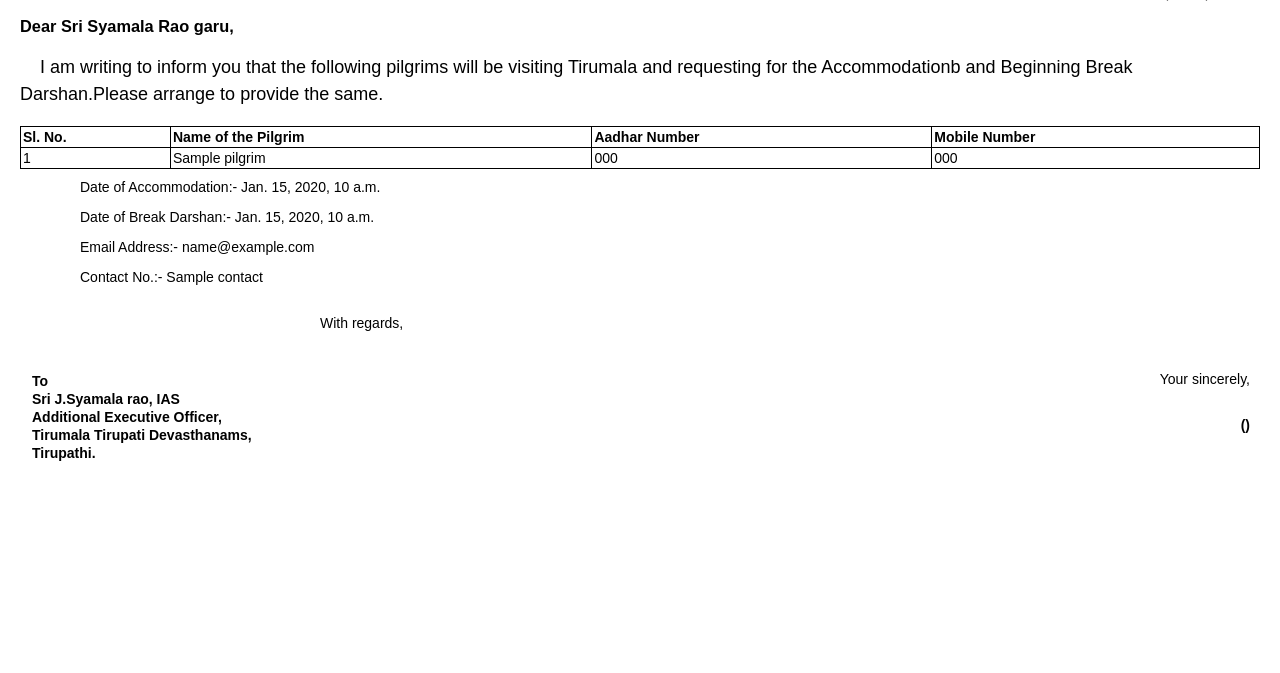
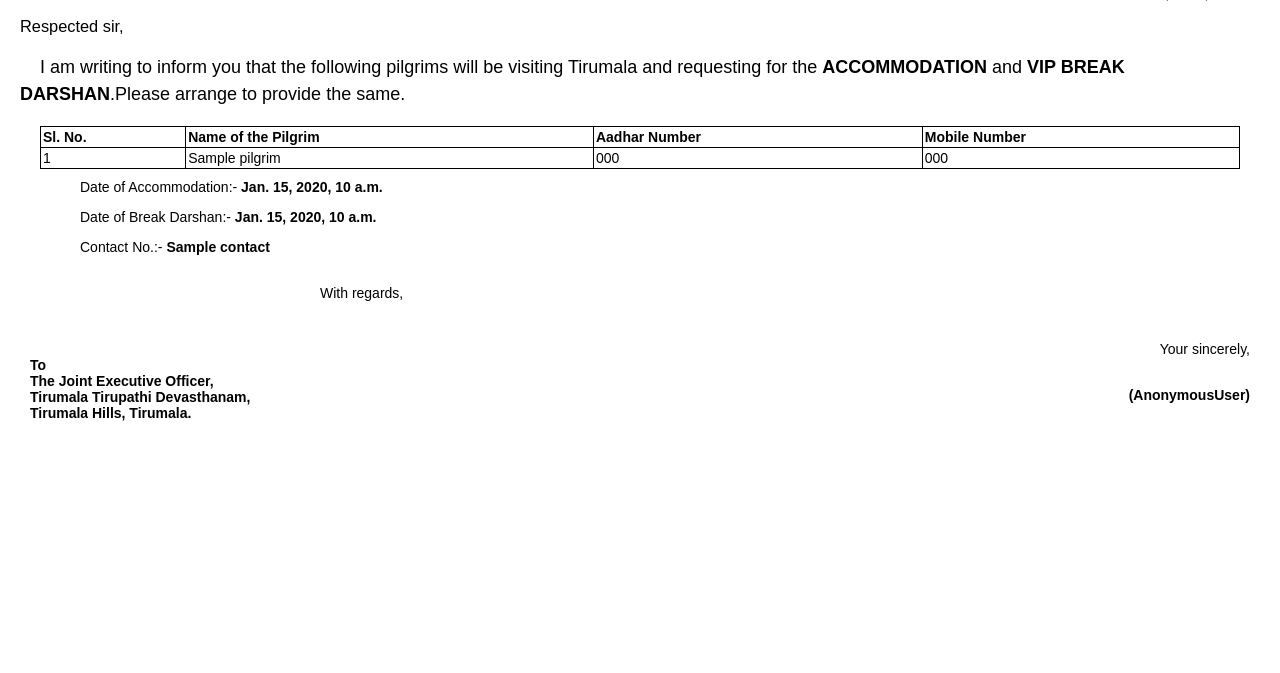
Before and after one commit to NareshReddy553/TTDVipTicketBook, a Django app: template templates/vip_darshan_letter.html in a window 1280 px wide. Shown: the part 127-800 px from the top of the page. Run offline with Django 5.2, Linux system fonts and the light colour scheme; tables that the repository leaves empty hold one stand-in row (values such as "Sample post"); the template is opened without the code that fills it: values that come from a table or form of the project are taken from there, most other values are stand-ins (such as "Sample title", 1, 10 or a date in 2020).

Commit message:
vip letter

```diff
--- a/templates/vip_darshan_letter.html
+++ b/templates/vip_darshan_letter.html
@@ -26,7 +26,7 @@
       }
       .paragraph p {
         text-indent: 20px;
-        font-size: 18px;
+        font-size: 16px;
         line-height: 1.5;
         word-spacing: 3;
       }
@@ -118,11 +118,11 @@
       </div>
       <!-- Date -->
       <div class="date">
-        <p style="font-weight: 600">DATE: {{date}}</p>
+        <p>Date <span style="font-weight: bold">{{current_date}}</span></p>
       </div>
       <!-- Salutation -->
       <div class="salutation">
-        <h3 style="font-weight: 600">Dear Sri Syamala Rao garu,</h3>
+        <h3 style="font-weight: 500">Respected sir,</h3>
       </div>
       <!-- Paragraph -->
       <!-- <div class="paragraph">
@@ -136,11 +136,14 @@
       <div class="paragraph">
         <p style="text-indent: 20px; font-size: 18px">
           I am writing to inform you that the following pilgrims will be
-          visiting Tirumala and requesting for the Accommodationb and Beginning
-          Break Darshan.Please arrange to provide the same.
+          visiting Tirumala and requesting for the
+          <span style="font-weight: bold">ACCOMMODATION</span> and
+          <span style="font-weight: bold">VIP BREAK DARSHAN</span>.Please
+          arrange to provide the same.
         </p>
       </div>
       <!-- Table -->
+       <div class="pilgrim-table" style="margin:0px 20px 0px 20px">
       <table class="bordered-table">
         <thead>
           <tr>
@@ -161,14 +164,20 @@
           {% endfor %}
         </tbody>
       </table>
+    </div>
       <!-- Content -->
       <div class="content">
         <p style="margin-top: 10px">
-          Date of Accommodation:- {{ accommodation_date }}
+          Date of Accommodation:-
+          <span style="font-weight: bold">{{ accommodation_date }}</span>
         </p>
-        <p>Date of Break Darshan:- {{ darshan_date }}</p>
-        <p>Email Address:- {{ email }}</p>
-        <p>Contact No.:- {{ contact }}</p>
+        <p>
+          Date of Break Darshan:-
+          <span style="font-weight: bold">{{ darshan_date }}</span>
+        </p>
+        <p>
+          Contact No.:- <span style="font-weight: bold">{{ contact }}</span>
+        </p>
       </div>
       <!-- wish -->
       <div class="wish">
@@ -178,16 +187,15 @@
       <table class="pdf-table">
         <tr>
           <td class="left-content">
-            <p class="label">To</p>
-            <p>Sri J.Syamala rao, IAS</p>
-            <p>Additional Executive Officer,</p>
-            <p>Tirumala Tirupati Devasthanams,</p>
-            <p>Tirupathi.</p>
+            <br class="label">To</br>
+            The Joint Executive Officer,<br />
+            Tirumala Tirupathi Devasthanam,<br />
+            Tirumala Hills, Tirumala.</p>
           </td>
           <td class="right-content">
             <div class="signature">
               <p>Your sincerely,</p>
-              <p><strong>({{user.first_name}})</strong></p>
+              <p><strong>({{user}})</strong></p>
             </div>
           </td>
         </tr>
```
Also changed, not shown: templates/Vip_Darshan_Letter_1.html (+13 -12 lines), users/views.py (+13 -6 lines), 1 other file.
